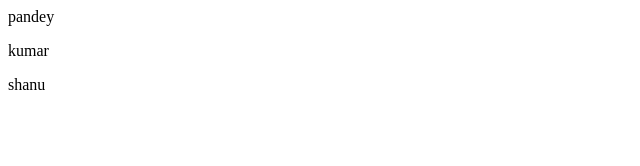
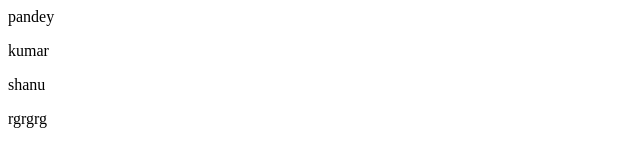
Before and after one commit to chiku476/just-for-fun, a plain HTML site: page index.html in a window 1280 px wide. Shown: the full height of the page, 0-640 px from the left. Drawn offline with Linux system fonts and the light colour scheme.

Commit message:
5th commit

```diff
--- a/index.html
+++ b/index.html
@@ -5,5 +5,6 @@
         <h>pandey</h>
         <p>kumar</p>
         <p>shanu</p>
+        <p>rgrgrg</p>
     </body>
 </html>
```
